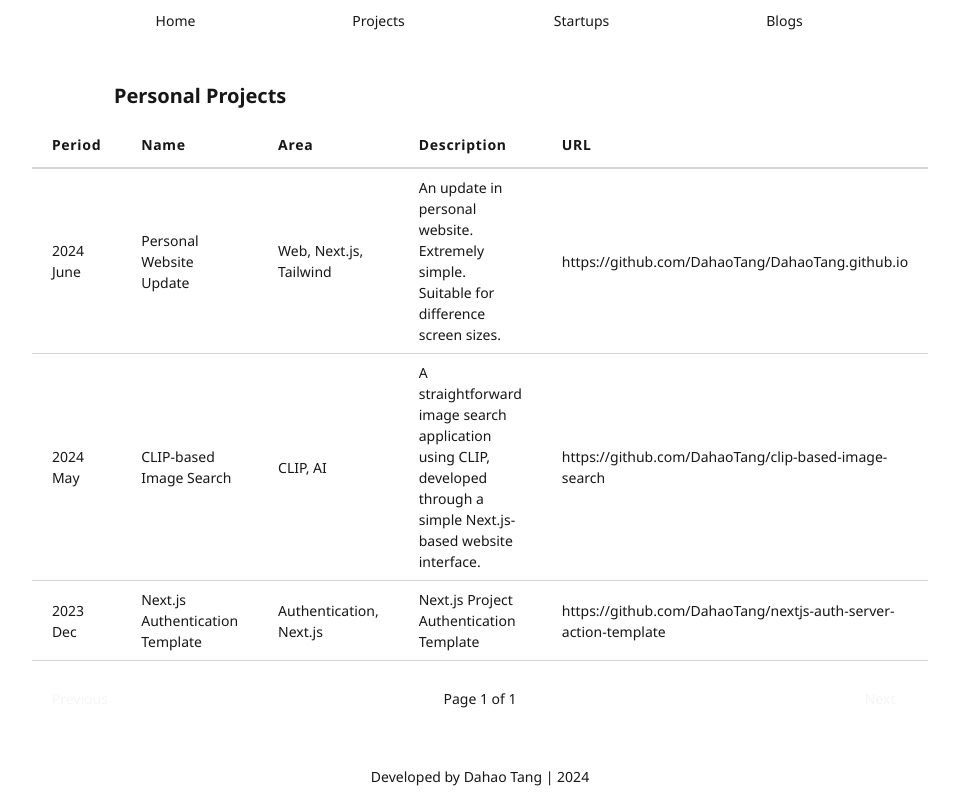
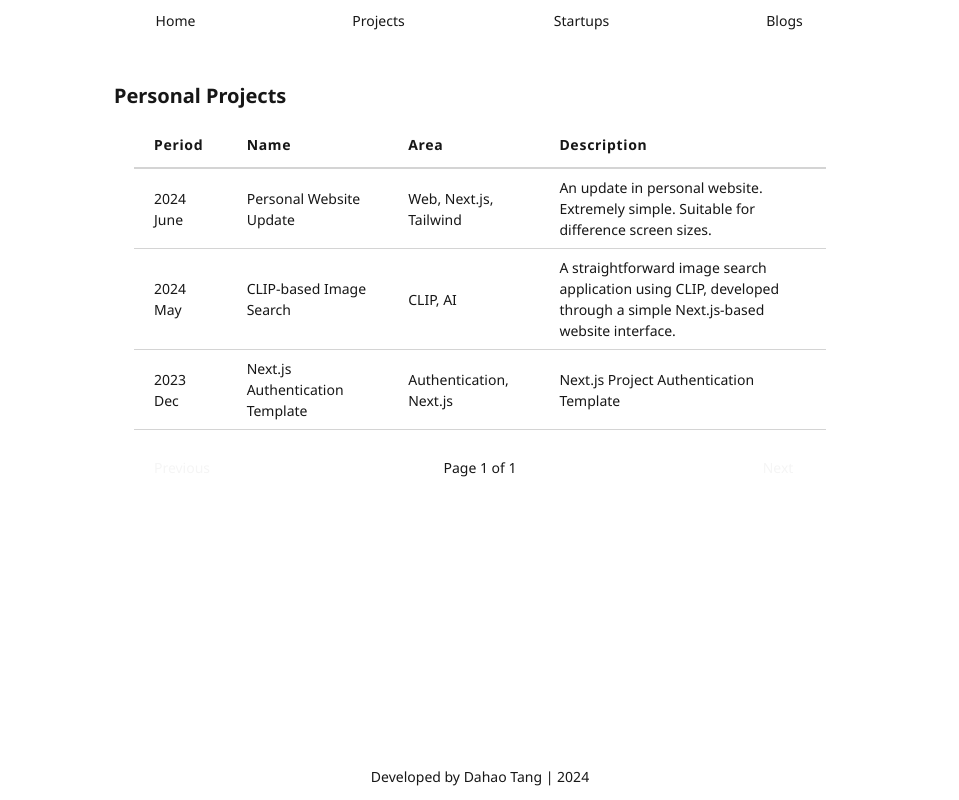
Before and after one commit to DahaoTang/DahaoTang.github.io, a Next.js app: page /project/personal in a window 1280 px wide. Shown: the whole page, without its empty margins (160-1119 px from the left). Built offline with nearby package versions, Linux system fonts and the light colour scheme.

Commit message:
list layout updated

```diff
--- a/app/components/PaginatedList.tsx
+++ b/app/components/PaginatedList.tsx
@@ -27,7 +27,7 @@ const PaginatedList: React.FC<PaginatedListProps> = ({
 	};
 
 	return (
-		<div>
+		<div className="mx-5">
 			<table className="min-w-full leading-normal table-fixed">
 				<thead>
 					<tr>
@@ -35,7 +35,11 @@ const PaginatedList: React.FC<PaginatedListProps> = ({
 							<th
 								key={index}
 								className={`px-5 py-3 border-b-2 border-neutral-300 text-left text-md tracking-wider ${
-									index >= 3 ? "hidden sm:table-cell" : ""
+									index === columnNames.length - 1
+										? "hidden"
+										: index >= 2
+										? "hidden sm:table-cell"
+										: ""
 								}`}
 							>
 								{name}
@@ -56,7 +60,11 @@ const PaginatedList: React.FC<PaginatedListProps> = ({
 								<td
 									key={index}
 									className={`px-5 py-2 border-b border-neutral-300 ${
-										index >= 3 ? "hidden sm:table-cell" : ""
+										index === columnNames.length - 1
+											? "hidden"
+											: index >= 2
+											? "hidden sm:table-cell"
+											: ""
 									}`}
 								>
 									{item[col]}
```
